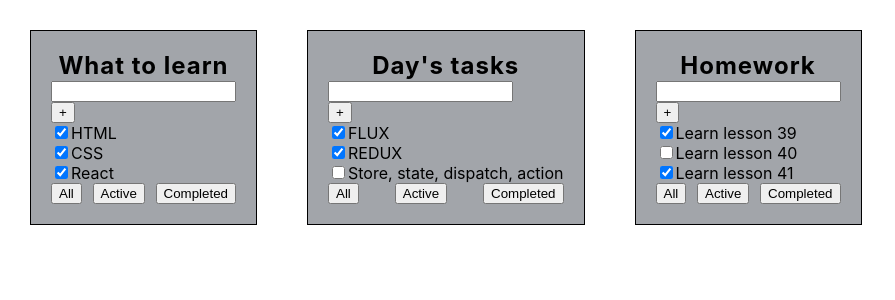
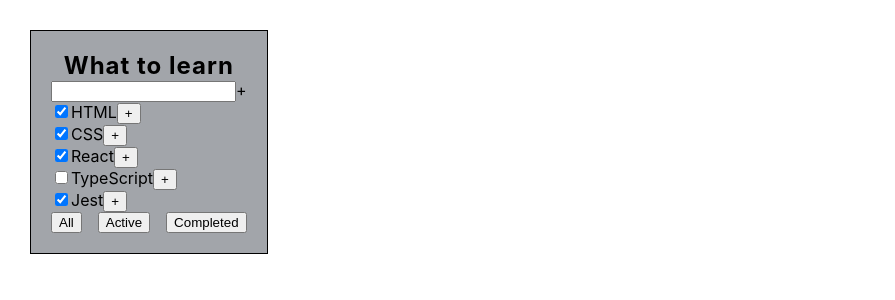
Before and after one commit to maxmajorov/ToDoList, a React (Create React App) app: page / in a window 1280 px wide. Shown: the top 300 px of the page, without its empty margins (0-895 px from the left). Built offline with nearby package versions, Linux system fonts and the light colour scheme.

Commit message:
feat: useState, map, filter

```diff
--- a/src/App.tsx
+++ b/src/App.tsx
@@ -1,49 +1,58 @@
-import React from "react";
+import React, { useState } from "react";
 import "./App.css";
 import ToDoList from "../src/components/ToDoList/ToDoList";
+import { TasksType } from "./components/ToDoList/ListItems/ListItems";
 
-type TasksType = {
-  id: number;
-  text: string;
-  isDone: boolean;
-};
+export type FilterValuesType = "all" | "active" | "complited";
 
-type AppPropsType = {
-  tasks: Array<TasksType>;
-};
+const App = () => {
+  const [tasks, setTasks] = useState<Array<TasksType>>([
+    { id: 1, text: "HTML", isDone: true },
+    { id: 2, text: "CSS", isDone: true },
+    { id: 3, text: "React", isDone: true },
+    { id: 4, text: "TypeScript", isDone: false },
+    { id: 5, text: "Jest", isDone: true },
+  ]);
 
-function App(props: AppPropsType) {
-  type TasksType = {
-    id: number;
-    text: string;
-    isDone: boolean;
+  const [filter, setFilter] = useState<FilterValuesType>("all");
+
+  const getFilteredTasksForRender = () => {
+    switch (filter) {
+      case "complited":
+        return tasks.filter((el) => el.isDone === true);
+      case "active":
+        return tasks.filter((el) => el.isDone === false);
+      default:
+        return tasks;
+    }
   };
 
-  let tasks: Array<Array<TasksType>> = [
-    [
-      { id: 1, text: "HTML", isDone: true },
-      { id: 2, text: "CSS", isDone: true },
-      { id: 3, text: "React", isDone: true },
-    ],
-    [
-      { id: 1, text: "FLUX", isDone: true },
-      { id: 2, text: "REDUX", isDone: true },
-      { id: 3, text: "Store, state, dispatch, action", isDone: false },
-    ],
-    [
-      { id: 1, text: "Learn lesson 39", isDone: true },
-      { id: 2, text: "Learn lesson 40", isDone: false },
-      { id: 3, text: "Learn lesson 41", isDone: true },
-    ],
-  ];
+  const changeFilter = (filter: FilterValuesType) => {
+    setFilter(filter);
+  };
+
+  const filteredTasksForRender = getFilteredTasksForRender();
+
+  const removeTaskItem = (taskID: number) => {
+    const filteredTasks = tasks.filter((el) => el.id !== taskID);
+    setTasks(filteredTasks);
+  };
 
   return (
     <div className="App">
-      <ToDoList title="What to learn" tasks={tasks[0]} />
-      <ToDoList title="Day's tasks" tasks={tasks[1]} />
-      <ToDoList title="Homework" tasks={tasks[2]} />
+      <ToDoList
+        title="What to learn"
+        tasks={filteredTasksForRender}
+        removeTaskItem={removeTaskItem}
+        changeFilter={changeFilter}
+      />
+      {/* <ToDoList
+        title="Day's tasks"
+        tasks={tasks[1]}
+        removeTaskItem={removeTaskItem}
+      /> */}
     </div>
   );
-}
+};
 
 export default App;
--- a/src/components/ToDoList/Buttons/Buttons.module.css
+++ b/src/components/ToDoList/Buttons/Buttons.module.css
@@ -2,7 +2,7 @@
   display: flex;
   justify-content: space-between;
 }
-
+/*
 button {
   display: block;
-}
+} */
--- a/src/components/ToDoList/Buttons/Buttons.tsx
+++ b/src/components/ToDoList/Buttons/Buttons.tsx
@@ -1,12 +1,18 @@
 import React from "react";
+import { FilterValuesType } from "../../../App";
+import { TasksType } from "../ListItems/ListItems";
 import classes from "./Buttons.module.css";
 
-const Buttons = () => {
+type ButtonsType = {
+  changeFilter: (filter: FilterValuesType) => void;
+};
+
+const Buttons: React.FC<TasksType> = (props) => {
   return (
     <div className={classes.controls}>
-      <button>All</button>
-      <button>Active</button>
-      <button>Completed</button>
+      <button onClick={() => props.changeFilter("all")}>All</button>
+      <button onClick={() => props.changeFilter("active")}>Active</button>
+      <button onClick={() => props.changeFilter("completed")}>Completed</button>
     </div>
   );
 };
--- a/src/components/ToDoList/ListItems/ListItems.tsx
+++ b/src/components/ToDoList/ListItems/ListItems.tsx
@@ -1,23 +1,25 @@
 import React from "react";
 // import classes from "./ListItems.module.css";
 
-type TaskType = {
+export type TasksType = {
   id: number;
   text: string;
   isDone: boolean;
 };
 
 type ListItemsPropsType = {
-  tasks: Array<TaskType>;
+  tasks: Array<TasksType>;
+  removeTaskItem: (taskID: number) => void;
 };
 
-const ListItems = (props: ListItemsPropsType) => {
+const ListItems: React.FC<ListItemsPropsType> = (props) => {
   return (
     <ul>
       {props.tasks.map((task) => (
-        <li>
+        <li key={task.id}>
           <input type="checkbox" checked={task.isDone} />
           <span>{task.text}</span>
+          <button onClick={() => props.removeTaskItem(task.id)}>+</button>
         </li>
       ))}
     </ul>
--- a/src/components/ToDoList/TitleInput/TitleInput.tsx
+++ b/src/components/ToDoList/TitleInput/TitleInput.tsx
@@ -5,13 +5,13 @@ type TitleInputPropsType = {
   title: string;
 };
 
-const TitleInput = (props: TitleInputPropsType) => {
+const TitleInput: React.FC<TitleInputPropsType> = (props) => {
   return (
     <>
       <h3 className={classes.title}>{props.title}</h3>
       <div>
-        <input />
-        <button>+</button>
+        <input type="text" />
+        <span>+</span>
       </div>
     </>
   );
--- a/src/components/ToDoList/ToDoList.tsx
+++ b/src/components/ToDoList/ToDoList.tsx
@@ -1,26 +1,23 @@
 import React from "react";
+import { FilterValuesType } from "../../App";
 import Buttons from "./Buttons/Buttons";
-import ListItems from "./ListItems/ListItems";
+import ListItems, { TasksType } from "./ListItems/ListItems";
 import TitleInput from "./TitleInput/TitleInput";
 import classes from "./ToDoList.module.css";
 
-type TaskType = {
-  id: number;
-  text: string;
-  isDone: boolean;
+type TodoListPropsType = {
+  title: string;
+  tasks: Array<TasksType>;
+  removeTaskItem: (taskID: number) => void;
+  changeFilter: (filter: FilterValuesType) => void;
 };
 
-type TodoListPropsType = {
-  title: string;
-  tasks: Array<TaskType>;
-};
-
-const ToDoList = (props: TodoListPropsType) => {
+const ToDoList: React.FC<TodoListPropsType> = (props) => {
   return (
     <div className={classes.wrapper}>
       <TitleInput title={props.title} />
-      <ListItems tasks={props.tasks} />
-      <Buttons />
+      <ListItems tasks={props.tasks} removeTaskItem={props.removeTaskItem} />
+      <Buttons changeFilter={props.changeFilter} />
     </div>
   );
 };
```
